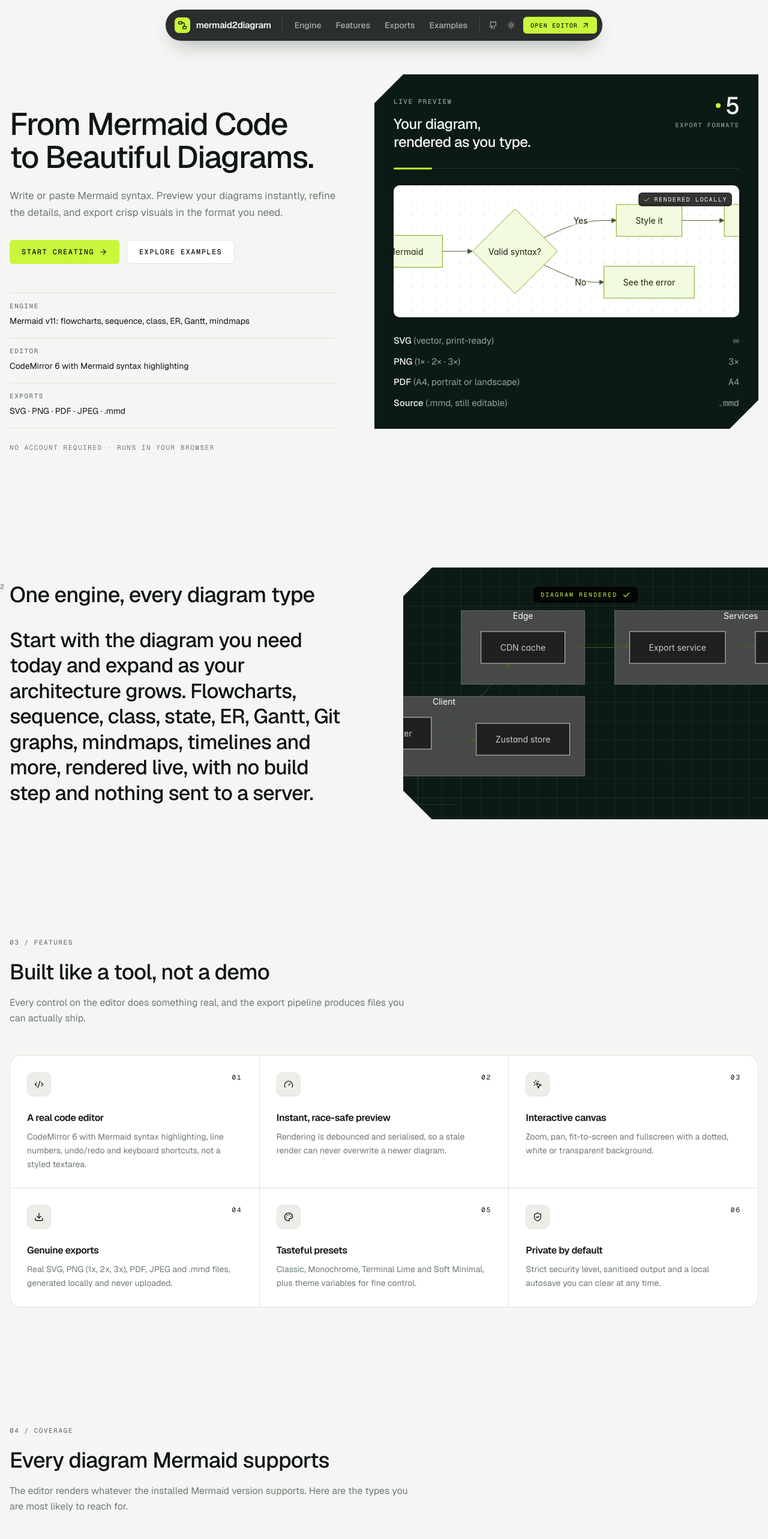
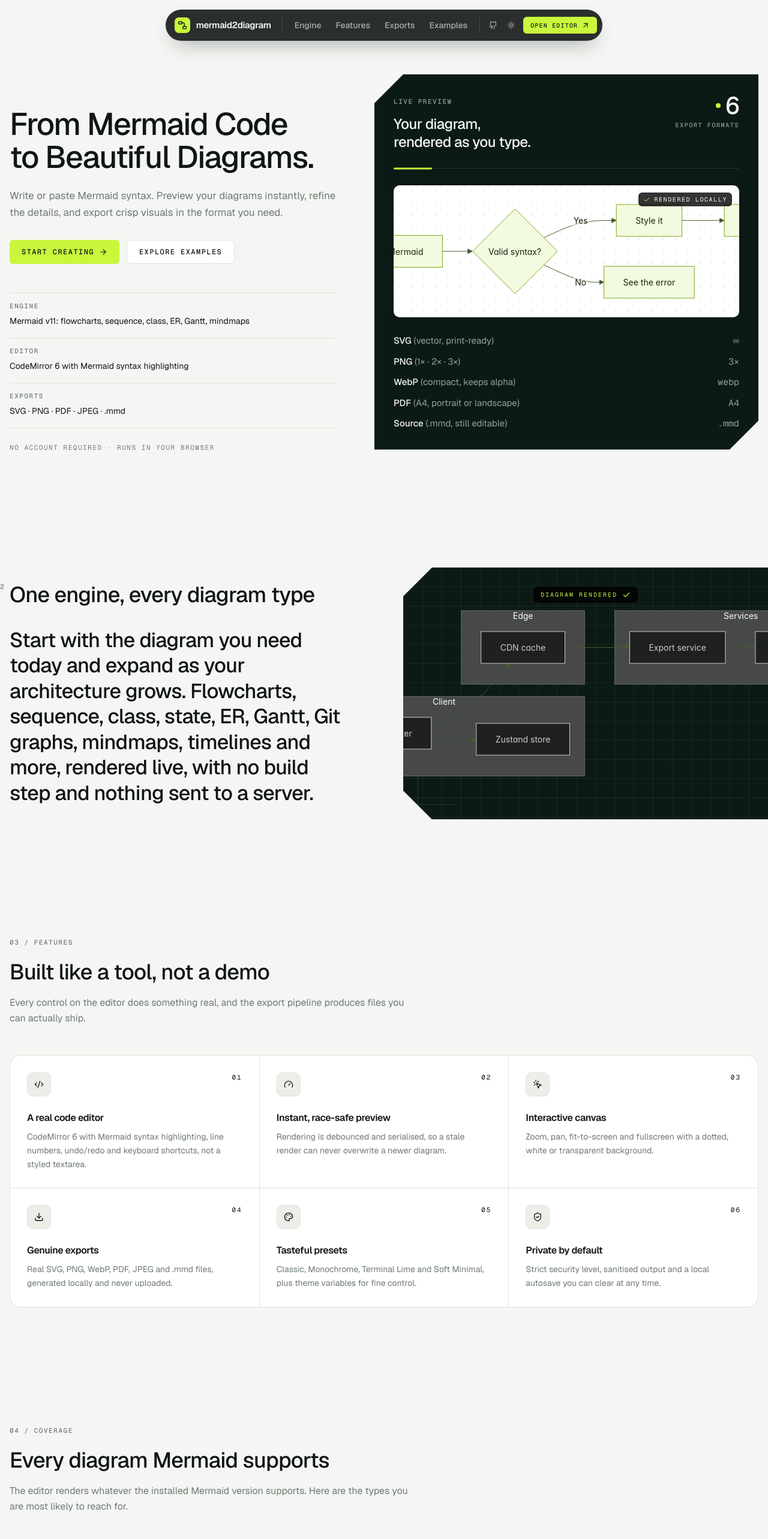
Before and after one commit to AbhinayAmbati/mermaid2diagram, a Next.js app: page / in a window 1280 px wide. Shown: the top 2566 px of the page at 60% size. Built offline with nearby package versions, Linux system fonts and the light colour scheme.

Commit message:
docs(landing): list WebP across the landing page and README

```diff
--- a/components/landing/export-formats.tsx
+++ b/components/landing/export-formats.tsx
@@ -10,6 +10,11 @@
     label: "PNG",
     body: "Lossless raster at 1x, 2x or 3x, with optional transparency.",
     meta: "1x / 2x / 3x",
+  },
+  {
+    label: "WebP",
+    body: "Compact raster that keeps transparency, for leaner files.",
+    meta: "alpha",
   },
   {
     label: "PDF",
--- a/components/landing/feature-grid.tsx
+++ b/components/landing/feature-grid.tsx
@@ -26,7 +26,7 @@
   {
     icon: Download,
     title: "Genuine exports",
-    body: "Real SVG, PNG (1x, 2x, 3x), PDF, JPEG and .mmd files, generated locally and never uploaded.",
+    body: "Real SVG, PNG, WebP, PDF, JPEG and .mmd files, generated locally and never uploaded.",
   },
   {
     icon: Palette,
--- a/components/landing/hero-preview.tsx
+++ b/components/landing/hero-preview.tsx
@@ -15,6 +15,7 @@
 const EXPORT_ROWS = [
   { label: "SVG", note: "vector, print-ready", value: "∞" },
   { label: "PNG", note: "1× · 2× · 3×", value: "3×" },
+  { label: "WebP", note: "compact, keeps alpha", value: "webp" },
   { label: "PDF", note: "A4, portrait or landscape", value: "A4" },
   { label: "Source", note: ".mmd, still editable", value: ".mmd" },
 ];
@@ -59,7 +60,7 @@
           <div className="flex items-center justify-end gap-2">
             <span className="h-2 w-2 rounded-full bg-signal" />
             <span className="font-mono text-[2.5rem] font-medium leading-none tracking-tight text-on-panel">
-              5
+              6
             </span>
           </div>
           <span className="label-mono-sm mt-2 block text-on-panel-muted">
```
Also changed, not shown: 1 other file (tests, documents, lock files or other folders).
